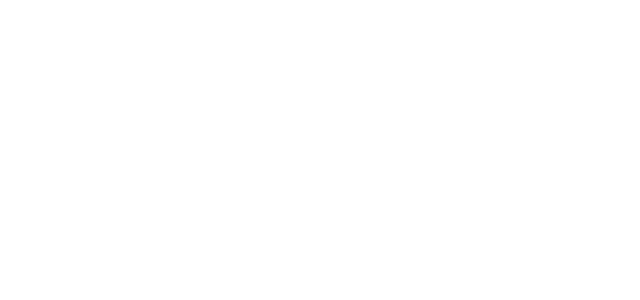
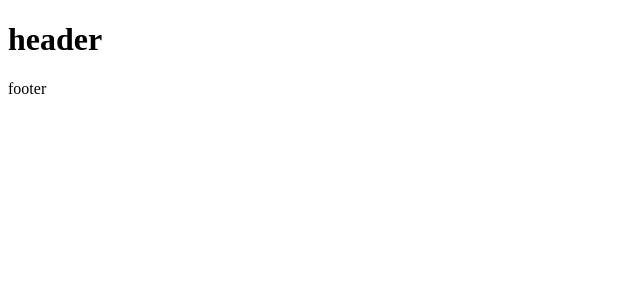
Before and after one commit to Iimanbek/BloomsBury, a Vue app: page / in a window 1280 px wide. Shown: the top 300 px of the page, without its empty margins (0-640 px from the left). Built offline with nearby package versions, Linux system fonts and the light colour scheme.

Commit message:
add layout component in main js

```diff
--- a/index.html
+++ b/index.html
@@ -1,10 +1,15 @@
 <!DOCTYPE html>
 <html lang="en">
   <head>
-    <meta charset="UTF-8">
-    <link rel="icon" href="/favicon.ico">
-    <meta name="viewport" content="width=device-width, initial-scale=1.0">
-    <title>Vite App</title>
+    <meta charset="UTF-8" />
+    <link rel="icon" href="/favicon.ico" />
+    <meta name="viewport" content="width=device-width, initial-scale=1.0" />
+    <title>Bloomsbury</title>
+    <link
+      rel="shortcut icon"
+      href="./src/assets/images/germany-flag-icon.svg"
+      type="image/x-icon"
+    />
   </head>
   <body>
     <div id="app"></div>
--- /dev/null
+++ b/src/layout/LayOut.vue
@@ -0,0 +1,17 @@
+<template>
+    <div>
+        <header>
+            <h1>header</h1>
+        </header>
+        <main>
+            <slot />
+        </main>
+        <footer>footer</footer>
+    </div>
+</template>
+<script>
+export default {
+
+}
+</script>
+<style></style>
--- a/src/views/AboutView.vue
+++ b/src/views/AboutView.vue
@@ -1,5 +1,8 @@
 <template>
   <div class="about">
+    <layout>
+      <h1>hello world</h1>
+    </layout>
   </div>
 </template>
 
--- a/src/views/HomeView.vue
+++ b/src/views/HomeView.vue
@@ -2,6 +2,8 @@
 </script>
 
 <template>
-  <main>
-  </main>
+  <div>
+    <layout>
+    </layout>
+  </div>
 </template>
```
Also changed, not shown: src/main.js (+11 -11 lines), src/assets/images/germany-flag-icon.svg (added).
